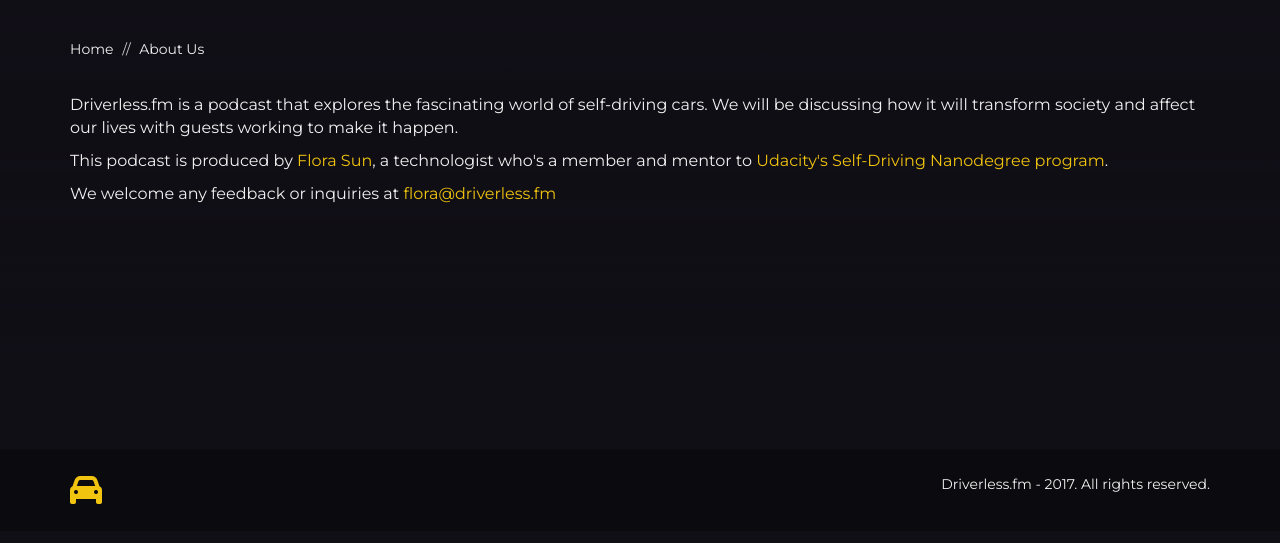
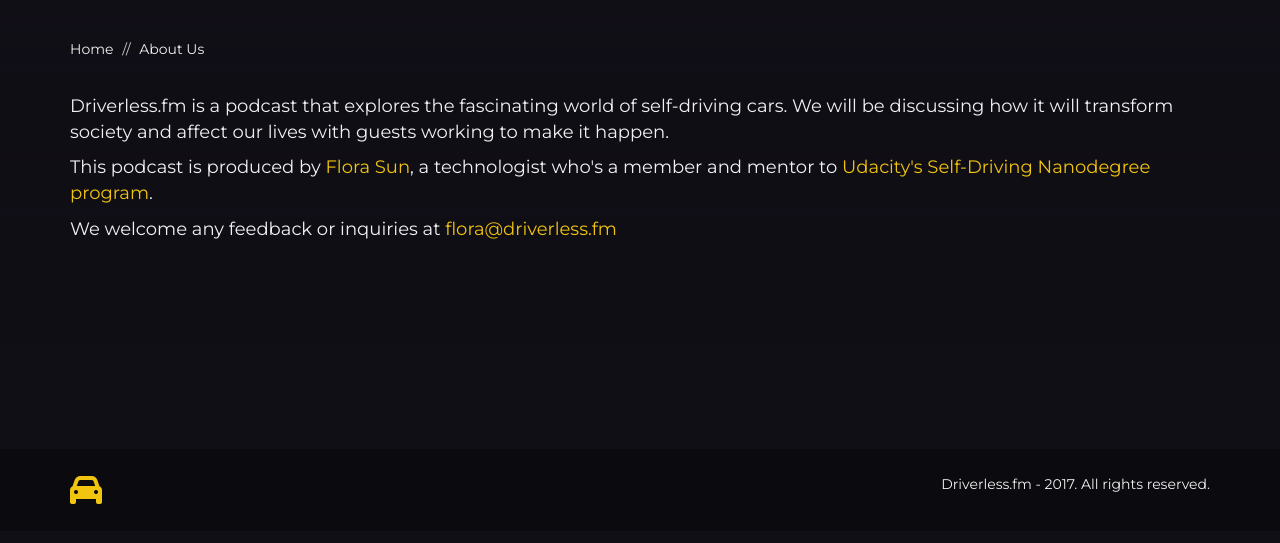
Before and after one commit to driverless-fm/driverless-fm.github.io, a plain HTML site: page about-us.html in a window 1280 px wide. Shown: the part 101-644 px from the top of the page. Drawn offline with Linux system fonts and the light colour scheme.

Commit message:
first commit

```diff
--- a/about-us.html
+++ b/about-us.html
@@ -180,7 +180,7 @@
 						</ol>
 
 						<!-- ===== PAGE HEADER CONTENT ===== -->
-						<div class="page-header-content text-left" style="font-size: 16px; padding-top: 15px">
+						<div class="page-header-content text-left" style="font-size: 18px; padding-top: 15px">
 							Driverless.fm is a podcast that explores the fascinating world of self-driving cars. We will be discussing how it will transform society and affect our lives with guests working to make it happen.
 							<div style="margin-top: 10px">
 							This podcast is produced by <a href="https://www.linkedin.com/in/sunflora/" target="_new">Flora Sun</a>, a technologist who's a member and mentor to <a href="https://www.udacity.com/drive" target="_new">Udacity's Self-Driving Nanodegree program</a>.
```
